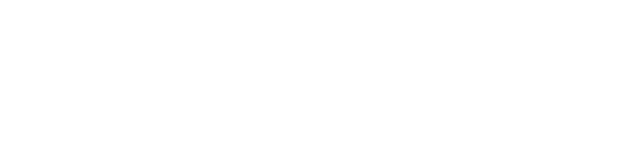
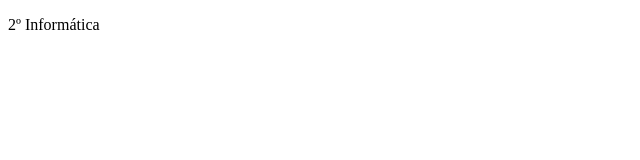
Before and after one commit to samuelcoelhogomes/meu_projeto, a plain HTML site: page frontend/index.html in a window 1280 px wide. Shown: the whole page, without its empty margins (0-640 px from the left). Drawn offline with Linux system fonts and the light colour scheme.

Commit message:
primeira alteração

```diff
--- a/frontend/index.html
+++ b/frontend/index.html
@@ -6,6 +6,8 @@
     <title>Meu projeto no GIT</title>
 </head>
 <body>
-
+    <p>
+        2º Informática
+    </p>
 </body>
 </html>
```
